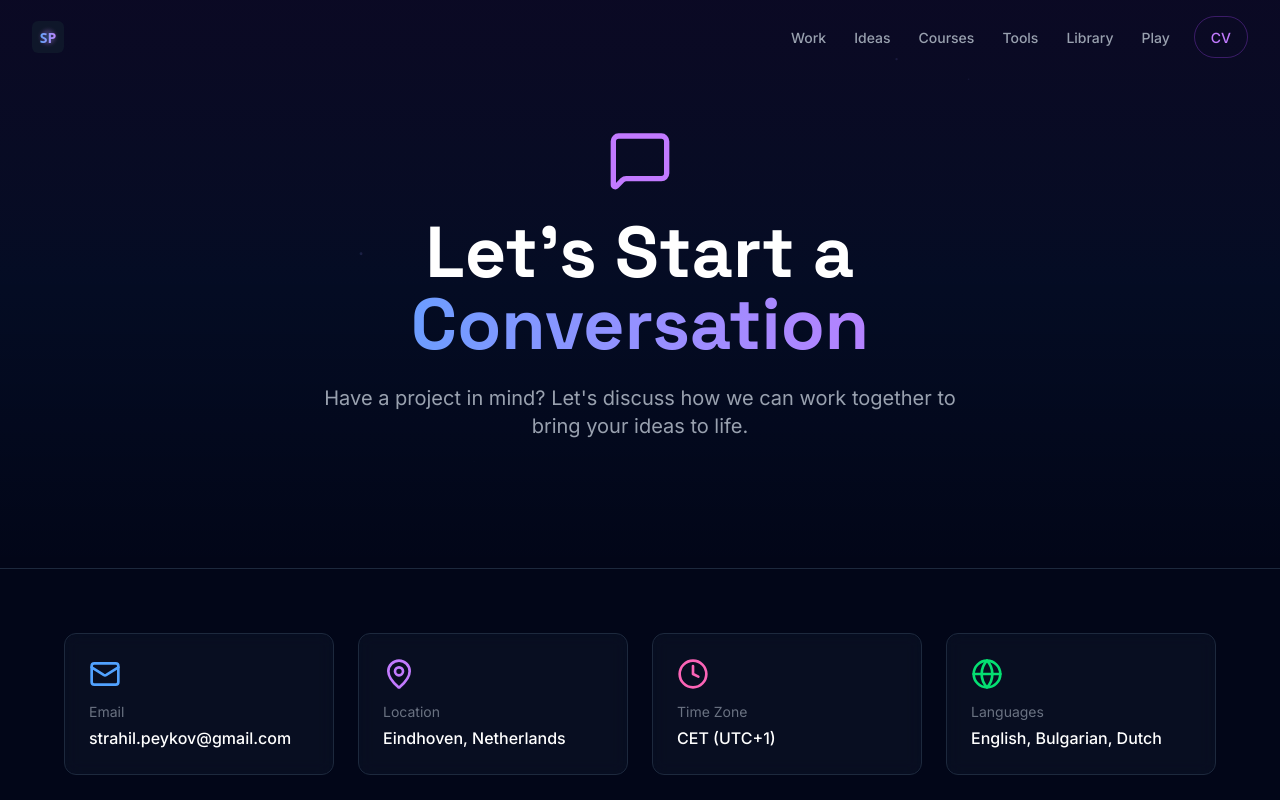
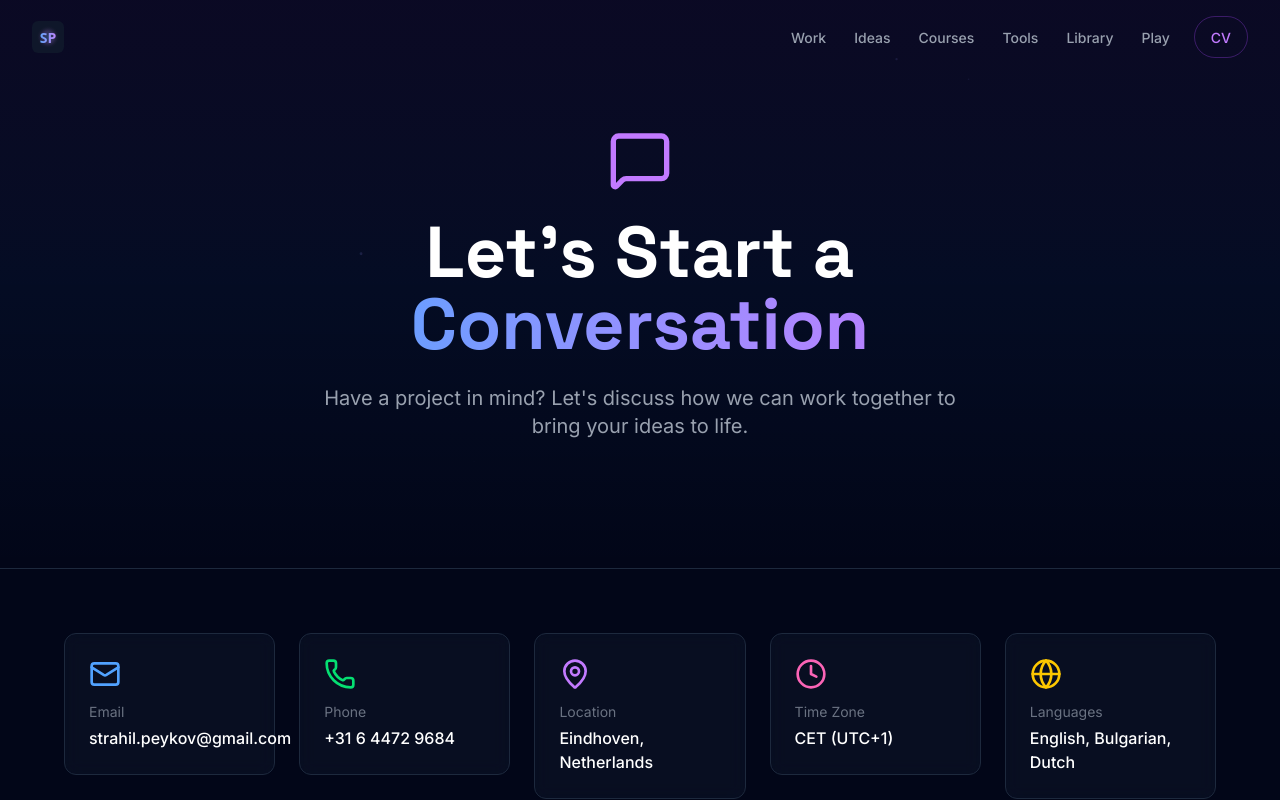
Before and after one commit to StrahilPeykov/strahil, a Next.js app: page /contact in a window 1280 px wide. Shown: the top 800 px of the page. Built offline with nearby package versions, Linux system fonts and the light colour scheme.

Commit message:
Update page.tsx

```diff
--- a/src/app/contact/page.tsx
+++ b/src/app/contact/page.tsx
@@ -17,13 +17,22 @@ const contactMethods = [
     delay: 0.1
   },
   {
+    icon: Phone,
+    label: 'Phone',
+    value: '+31 6 4472 9684',
+    href: 'tel:+31644729684',
+    color: 'text-green-400',
+    gradient: 'from-green-500 to-teal-500',
+    delay: 0.2
+  },
+  {
     icon: MapPin,
     label: 'Location',
     value: 'Eindhoven, Netherlands',
     href: 'https://maps.google.com/?q=Eindhoven,Netherlands',
     color: 'text-purple-400',
     gradient: 'from-purple-500 to-pink-500',
-    delay: 0.2
+    delay: 0.3
   },
   {
     icon: Clock,
@@ -32,16 +41,16 @@ const contactMethods = [
     href: null,
     color: 'text-pink-400',
     gradient: 'from-pink-500 to-orange-500',
-    delay: 0.3
+    delay: 0.4
   },
   {
     icon: Globe,
     label: 'Languages',
     value: 'English, Bulgarian, Dutch',
     href: null,
-    color: 'text-green-400',
-    gradient: 'from-green-500 to-teal-500',
-    delay: 0.4
+    color: 'text-yellow-400',
+    gradient: 'from-yellow-500 to-orange-500',
+    delay: 0.5
   }
 ]
 
@@ -201,7 +210,7 @@ export default function ContactPage() {
       {/* Contact Methods */}
       <section className="px-6 py-16 border-y border-slate-800">
         <div className="max-w-6xl mx-auto">
-          <div className="grid md:grid-cols-2 lg:grid-cols-4 gap-6">
+          <div className="grid md:grid-cols-2 lg:grid-cols-5 gap-6">
             {contactMethods.map((method) => {
               const Icon = method.icon
               const Component = method.href ? Link : 'div'
```
